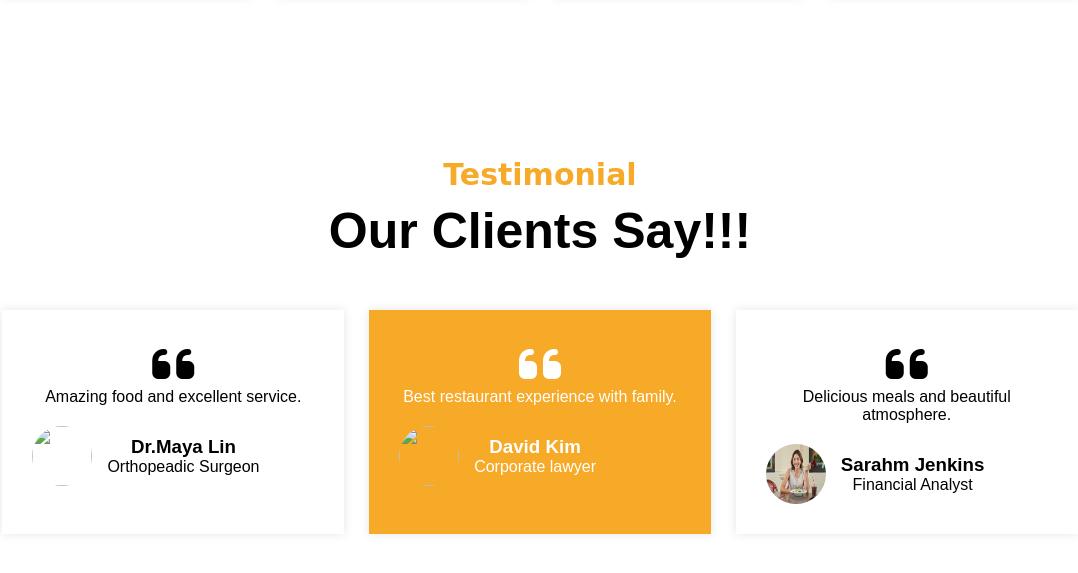
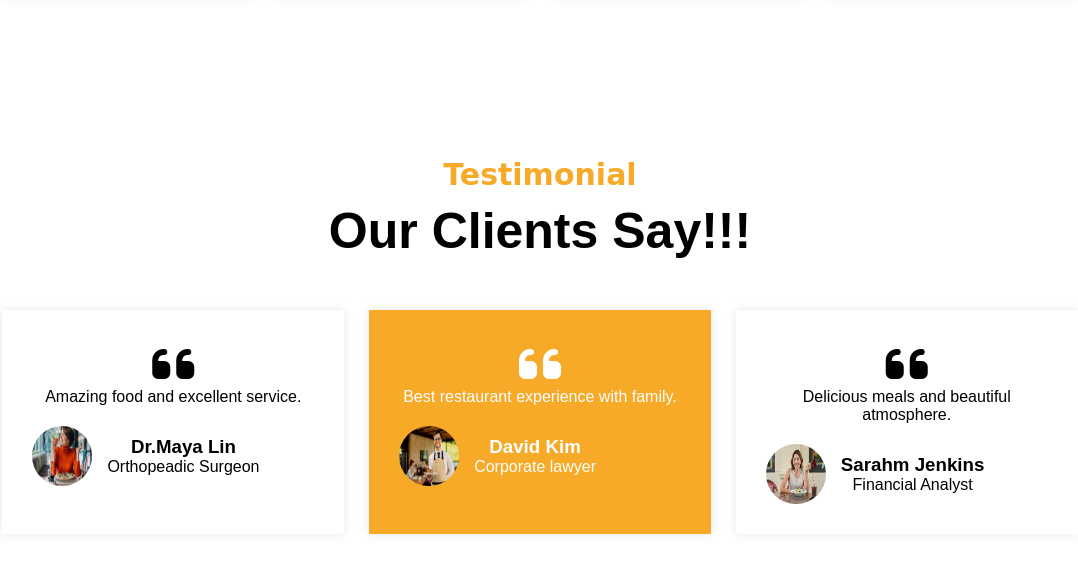
Before and after one commit to prachibisht275-lang/Restaurant-management-system-v2, a plain HTML site: page index.html in a window 1280 px wide. Shown: the part 4276-4849 px from the top of the page, without its empty margins (100-1178 px from the left). Drawn offline with Linux system fonts and the light colour scheme.

Commit message:
Update index.html

```diff
--- a/index.html
+++ b/index.html
@@ -745,7 +745,7 @@
           <p>Biryani with pickle.</p>
         </div>
       </div><div class="menu-item">
-        <img src="images/lunch2.jpg">
+        <img src="lunch2.jpg">
 
         <div class="menu-text">
           <h3>
@@ -929,7 +929,7 @@
         </p>
 
         <div class="client">
-          <img src="images/cl1.jpeg">
+          <img src="cl1.jpeg">
 
           <div>
             <h3>Dr.Maya Lin</h3>
@@ -946,7 +946,7 @@
         </p>
 
         <div class="client">
-          <img src="images/cl2.jpeg">
+          <img src="cl2.jpeg">
 
           <div>
             <h3>David Kim</h3>
```
